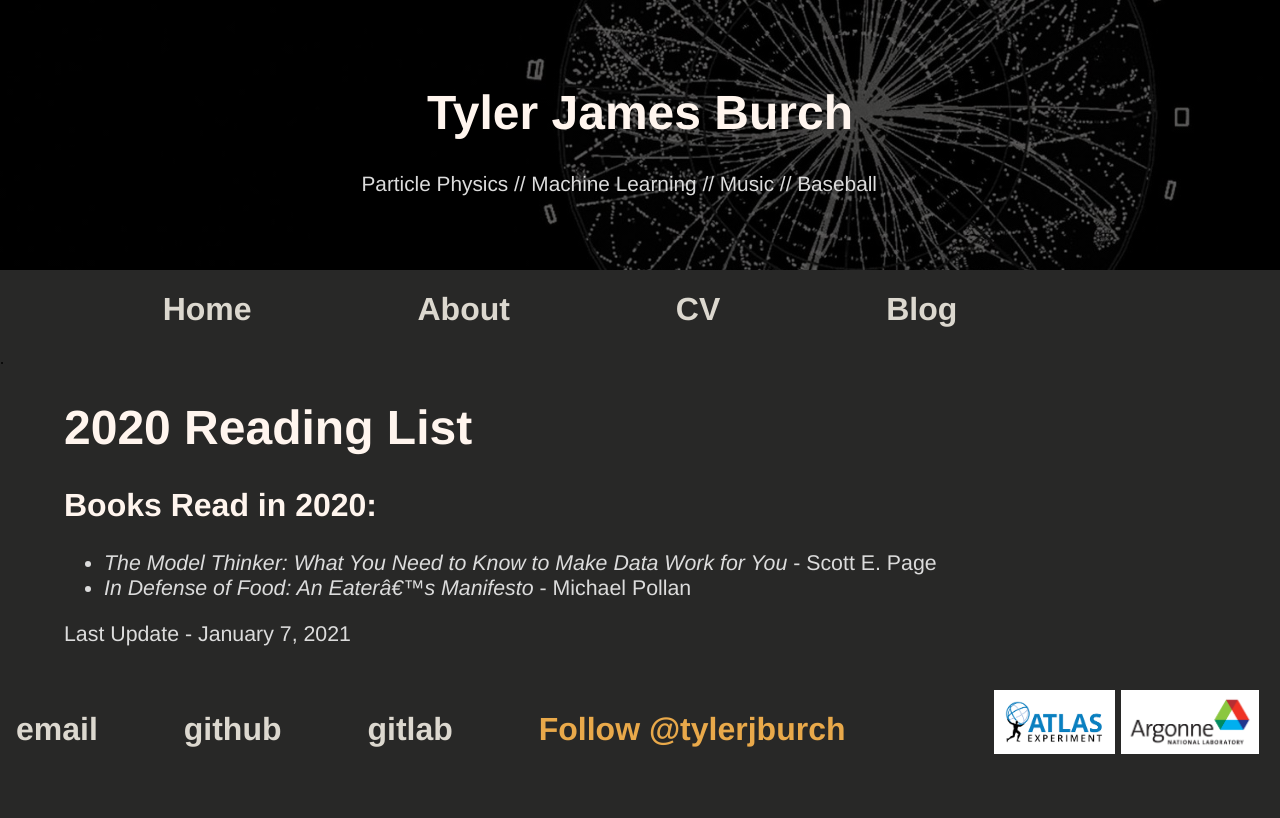
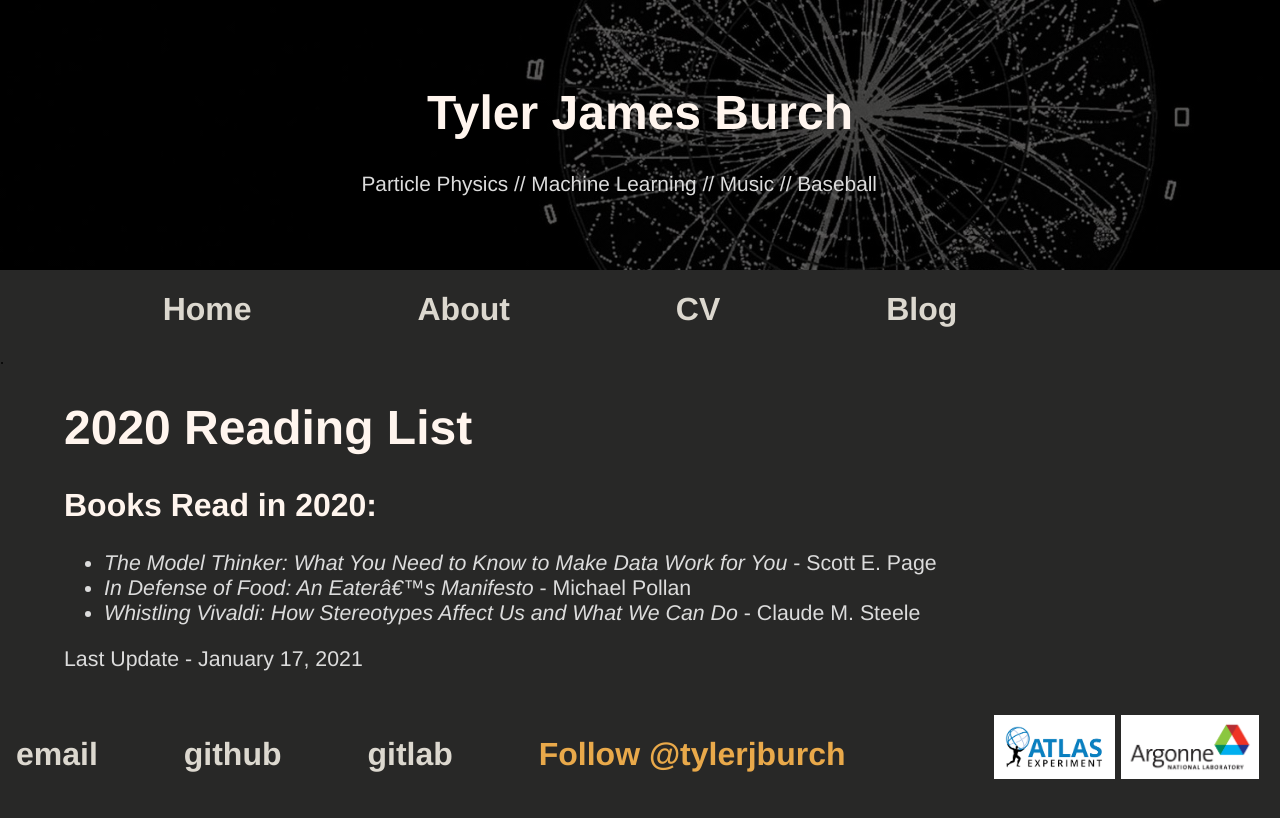
Before and after one commit to tjburch/tjburch.github.io, a Jekyll site: the page built from _other/2021readinglist.md, in a window 1280 px wide. Shown: the top 818 px of the page. Built offline with Jekyll 4.4.1, drawn with Linux system fonts in a browser that asks for light colours; comment, search, counter and statistics services are not loaded.

Commit message:
Add Whistling Vivaldi

```diff
--- a/_other/2021readinglist.md
+++ b/_other/2021readinglist.md
@@ -11,5 +11,6 @@ date: 2021-01-01
 
 - _The Model Thinker: What You Need to Know to Make Data Work for You_ - Scott E. Page
 - _In Defense of Food: An Eater's Manifesto_ - Michael Pollan
+- _Whistling Vivaldi: How Stereotypes Affect Us and What We Can Do_ - Claude M. Steele
 
-Last Update - January 7, 2021
+Last Update - January 17, 2021
```
